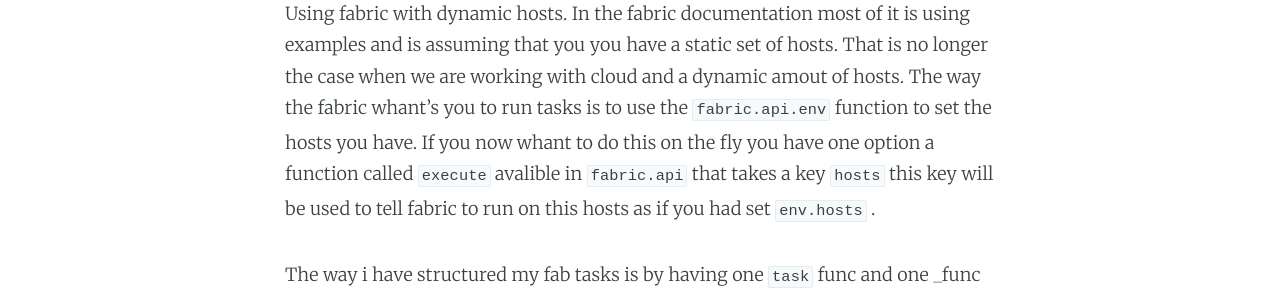
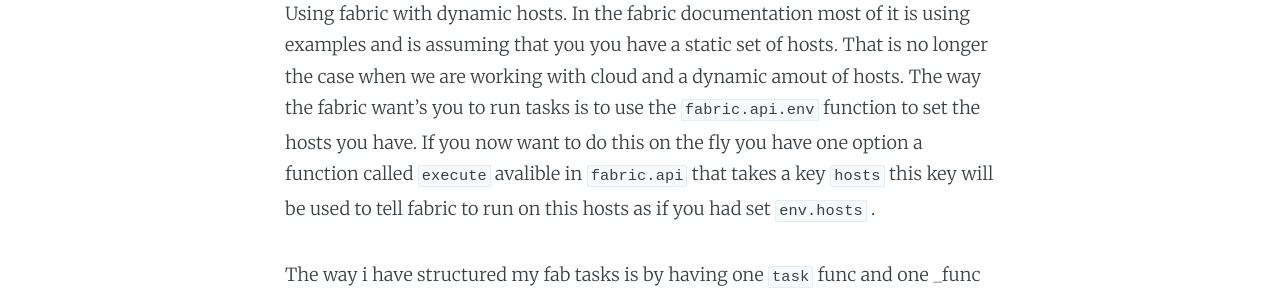
Before and after one commit to mad01/mad01.github.io, a Jekyll site: the page built from _posts/2016-06-30-python-fabric-dynamic-hosts.md, in a window 1280 px wide. Shown: the part 262-552 px from the top of the page. Built offline with Jekyll 4.4.1, drawn with Linux system fonts in a browser that asks for light colours.

Commit message:
correct spelling

```diff
--- a/_posts/2016-06-30-python-fabric-dynamic-hosts.md
+++ b/_posts/2016-06-30-python-fabric-dynamic-hosts.md
@@ -4,7 +4,7 @@ title: Fabric dynamic hosts tasks
 late: 2016-06-30
 categories: python fabric fab dynamic hosts
 ---
-Using fabric with dynamic hosts. In the fabric documentation most of it is using examples and is assuming that you you have a static set of hosts. That is no longer the case when we are working with cloud and a dynamic amout of hosts. The way the fabric whant's you to run tasks is to use the `fabric.api.env` function to set the hosts you have. If you now whant to do this on the fly you have one option a function called `execute` avalible in `fabric.api` that takes a key `hosts` this key will be used to tell fabric to run on this hosts as if you had set `env.hosts` .
+Using fabric with dynamic hosts. In the fabric documentation most of it is using examples and is assuming that you you have a static set of hosts. That is no longer the case when we are working with cloud and a dynamic amout of hosts. The way the fabric want's you to run tasks is to use the `fabric.api.env` function to set the hosts you have. If you now want to do this on the fly you have one option a function called `execute` avalible in `fabric.api` that takes a key `hosts` this key will be used to tell fabric to run on this hosts as if you had set `env.hosts` .
 
 The way i have structured my fab tasks is by having one `task` func and one _func doing the actual task that is called with execute. The `task` is just a placeholder to selecting the hosts i like to run on. In reality the `get_hosts` will return a list of hosts from google cloud platform. If you like to use key/value arguments on a function the `execute` function will pass those to you function like in the example
 
```
